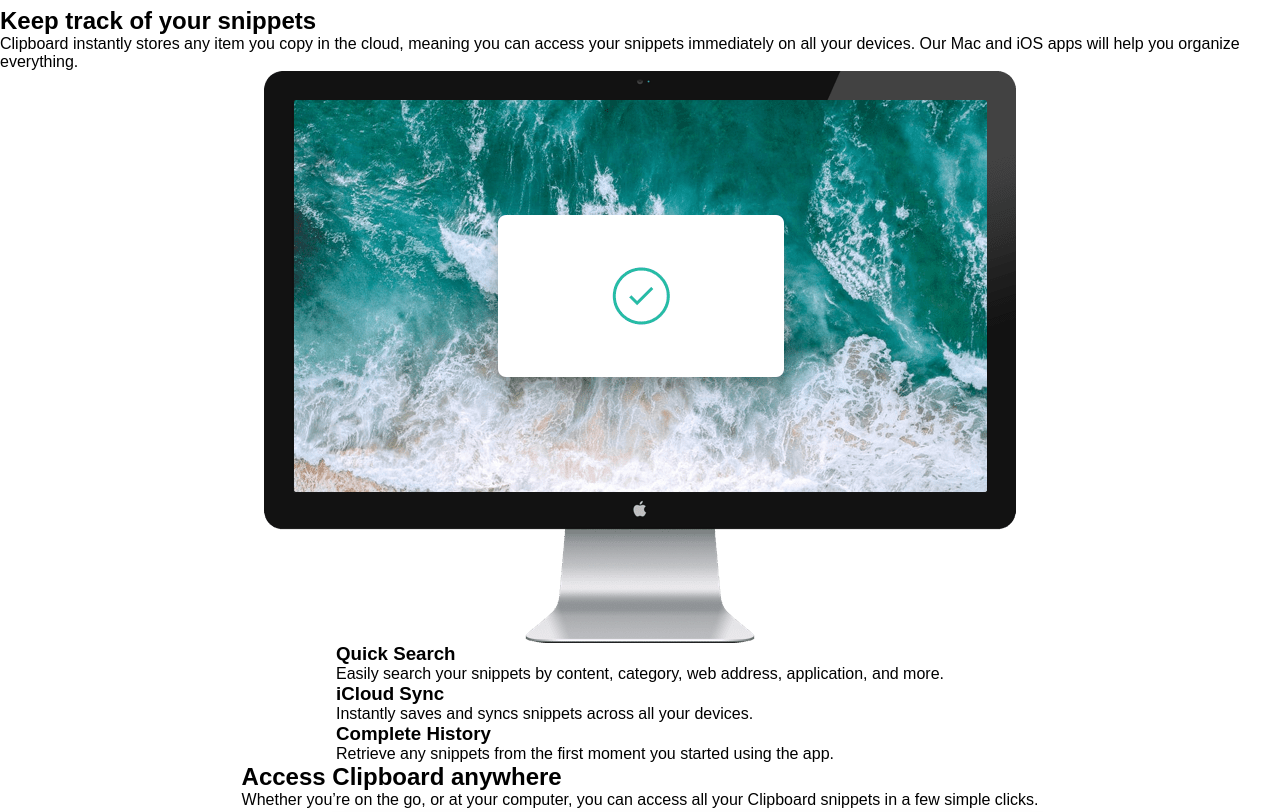
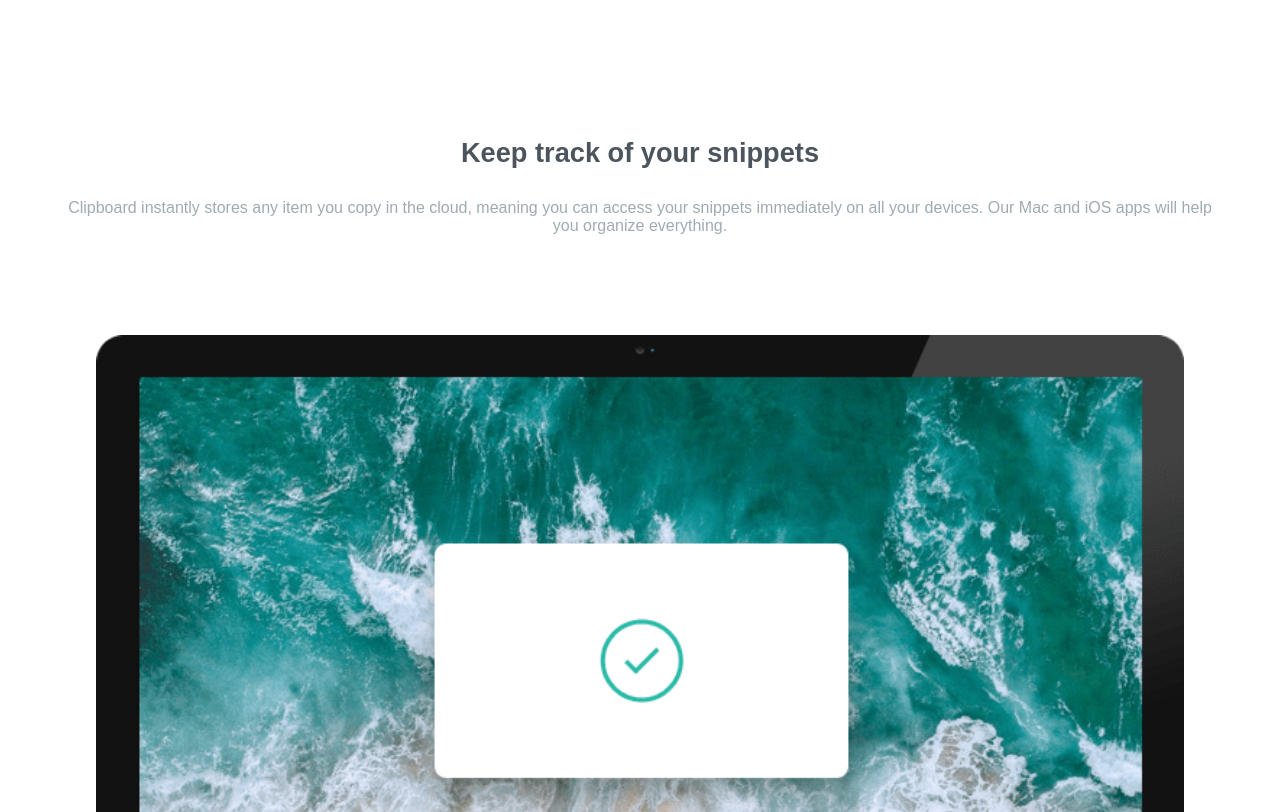
Before and after one commit to YasminFerreira0/Clipboard-landing-page, a plain HTML site: page index.html in a window 1280 px wide. Shown: the part 942-1754 px from the top of the page. Drawn offline with Linux system fonts and the light colour scheme; a web font is replaced by a local one.

Commit message:
Update style.css

```diff
--- a/css/style.css
+++ b/css/style.css
@@ -51,7 +51,7 @@
     border: none;
     border-radius: 40px;
     color: #ffffff;
-    padding: 10px 40px;
+    padding: 15px 80px;
     background-color: hsl(171, 66%, 44%);
     box-shadow: 2px 2px hsl(172, 77%, 28%);
     font-size: 1.1em;
@@ -63,10 +63,60 @@
     border: none;
     border-radius: 40px;
     color: #ffffff;
-    padding: 10px 40px;
+    padding: 15px 80px;
     background-color: hsl(233, 100%, 69%);
     box-shadow: 2px 2px hsl(233, 54%, 52%);
     font-size: 1.1em;
     font-weight: 600;
     margin: 10px 0;
 }
+
+.container__caixa-02 {
+    display: flex;
+    flex-direction: column;
+    align-items: center;
+    justify-content: center;
+    margin: 90px 5vw;
+    text-align: center;
+}
+
+.caixa-h2__titulo {
+    color: hsl(210, 10%, 33%);
+    font-size: 1.7em;
+    font-weight: 600;
+    margin: 20px 0;
+}
+
+.caixa-p2__texto {
+    color: hsl(201, 11%, 66%);
+    font-size: 1em;
+    margin: 10px 0;
+}
+
+.img-computer {
+    width: 85vw;
+    align-self: center;
+}
+
+.container__caixa-03 {
+    display: flex;
+    flex-direction: column;
+    align-items: center;
+    justify-content: center;
+    margin: 90px 5vw;
+    text-align: center;
+    gap: 50px;
+}
+
+.caixa-h3__titulo {
+    color: hsl(210, 10%, 33%);
+    font-size: 1.3em;
+    font-weight: 600;
+    margin: 10px 0;
+}
+
+.caixa-p3__texto {
+    color: hsl(201, 11%, 66%);
+    font-size: 1em;
+    margin: 10px 0;
+}
```
